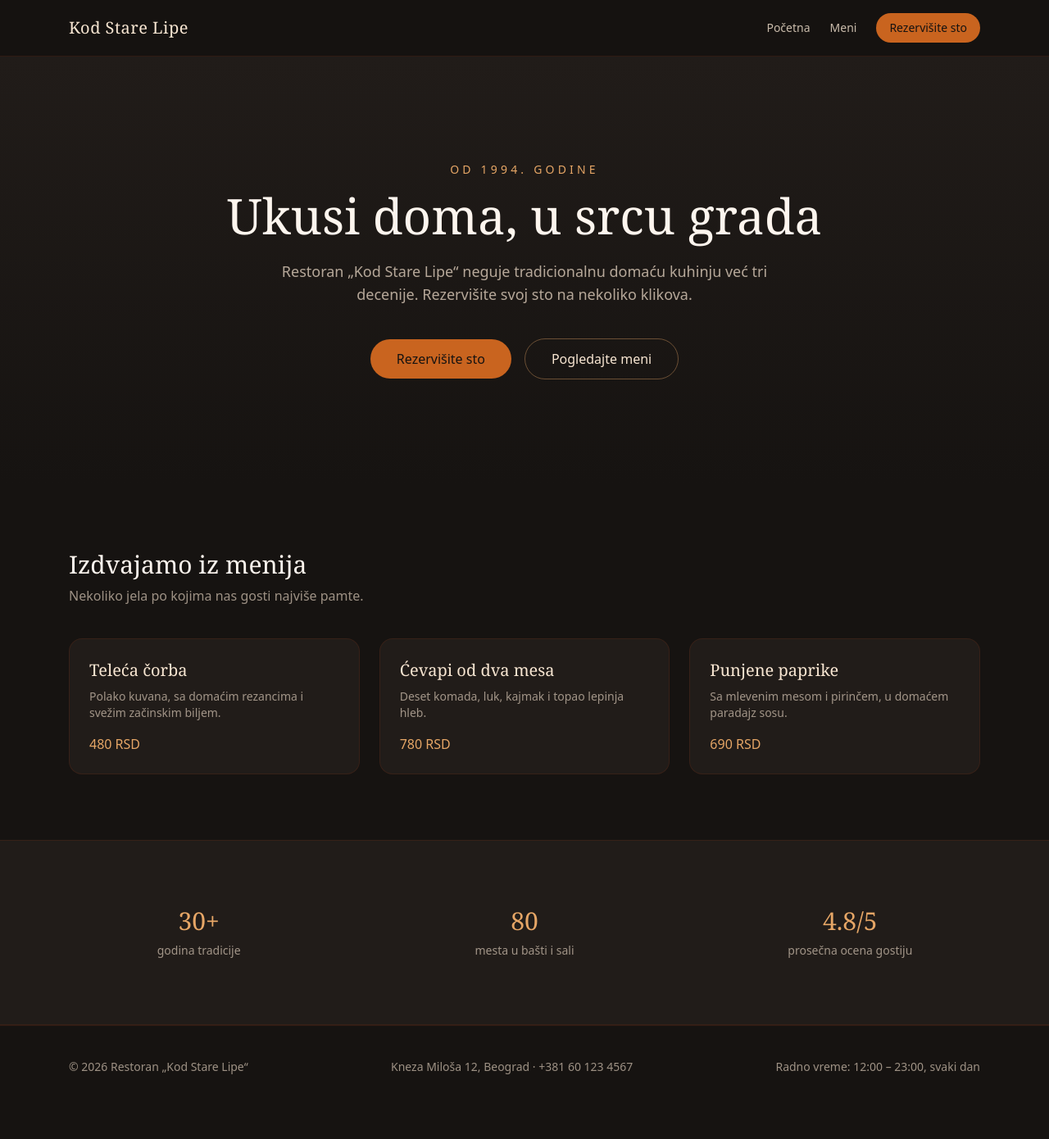
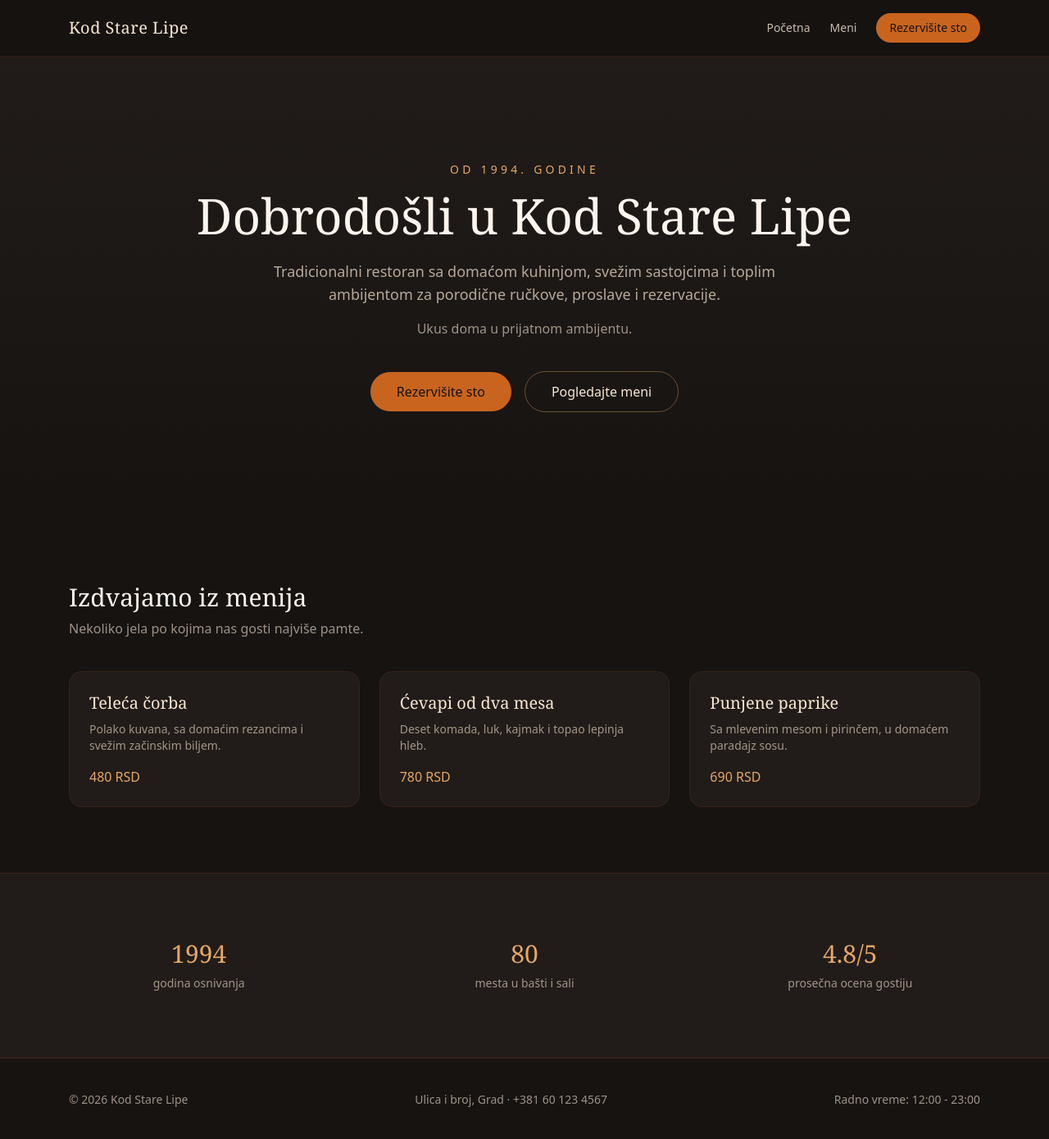
Before and after one commit to sasaklinko1-art/restoran-app, a Next.js app: page / in a window 1280 px wide. Shown: the whole page at 82% size. Before the commit the page ends 1352 px from the top, so only its background shows below. Built offline with nearby package versions, Linux system fonts and the light colour scheme.

Commit message:
Create reusable restaurant template

```diff
--- a/app/layout.tsx
+++ b/app/layout.tsx
@@ -1,10 +1,10 @@
+import { restoran } from "@/lib/restoran";
 import type { Metadata } from "next";
 import "./globals.css";
 
 export const metadata: Metadata = {
-  title: "Kod Stare Lipe — Restoran i rezervacije",
-  description:
-    "Tradicionalna domaća kuhinja u srcu grada. Rezervišite sto online za nezaboravno veče.",
+  title: restoran.seo.title,
+  description: restoran.seo.description,
 };
 
 export default function RootLayout({
--- a/app/page.tsx
+++ b/app/page.tsx
@@ -1,53 +1,43 @@
 import Link from "next/link";
 import Navbar from "@/components/Navbar";
 import Footer from "@/components/Footer";
-
-const IZDVOJENA_JELA = [
-  {
-    naziv: "Teleća čorba",
-    opis: "Polako kuvana, sa domaćim rezancima i svežim začinskim biljem.",
-    cena: "480 RSD",
-  },
-  {
-    naziv: "Ćevapi od dva mesa",
-    opis: "Deset komada, luk, kajmak i topao lepinja hleb.",
-    cena: "780 RSD",
-  },
-  {
-    naziv: "Punjene paprike",
-    opis: "Sa mlevenim mesom i pirinčem, u domaćem paradajz sosu.",
-    cena: "690 RSD",
-  },
-];
+import { restoran } from "@/lib/restoran";
 
 export default function PocetnaStranica() {
   return (
     <>
       <Navbar />
+
       <main>
         <section className="relative overflow-hidden bg-gradient-to-b from-charcoal-800 to-charcoal-900 px-5 py-24 sm:py-32">
           <div className="mx-auto max-w-4xl text-center">
             <p className="mb-4 text-sm uppercase tracking-[0.3em] text-ember-300">
-              Od 1994. godine
+              Od {restoran.godinaOsnivanja}. godine
             </p>
+
             <h1 className="font-serif text-4xl leading-tight text-ember-50 sm:text-6xl">
-              Ukusi doma, u srcu grada
+              {restoran.hero.naslov}
             </h1>
+
             <p className="mx-auto mt-6 max-w-2xl text-lg text-ember-100/70">
-              Restoran &bdquo;Kod Stare Lipe&ldquo; neguje tradicionalnu
-              domaću kuhinju već tri decenije. Rezervišite svoj sto na
-              nekoliko klikova.
+              {restoran.opis}
             </p>
+
+            <p className="mx-auto mt-4 max-w-2xl text-base text-ember-100/60">
+              {restoran.hero.podnaslov}
+            </p>
+
             <div className="mt-10 flex flex-col items-center justify-center gap-4 sm:flex-row">
               <Link
                 href="/rezervacija"
-                className="rounded-full bg-ember-500 px-8 py-3 font-medium text-charcoal-900 hover:bg-ember-400 transition"
+                className="rounded-full bg-ember-500 px-8 py-3 font-medium text-charcoal-900 transition hover:bg-ember-400"
               >
                 Rezervišite sto
               </Link>
+
               <Link
                 href="/meni"
-                className="rounded-full border border-ember-300/40 px-8 py-3 font-medium text-ember-100 hover:border-ember-300 transition"
+                className="rounded-full border border-ember-300/40 px-8 py-3 font-medium text-ember-100 transition hover:border-ember-300"
               >
                 Pogledajte meni
               </Link>
@@ -59,11 +49,13 @@ export default function PocetnaStranica() {
           <h2 className="mb-2 font-serif text-3xl text-ember-50">
             Izdvajamo iz menija
           </h2>
+
           <p className="mb-10 text-ember-100/60">
             Nekoliko jela po kojima nas gosti najviše pamte.
           </p>
+
           <div className="grid gap-6 sm:grid-cols-3">
-            {IZDVOJENA_JELA.map((jelo) => (
+            {restoran.izdvojenaJela.map((jelo) => (
               <div
                 key={jelo.naziv}
                 className="rounded-2xl border border-ember-900/40 bg-charcoal-800 p-6"
@@ -71,7 +63,11 @@ export default function PocetnaStranica() {
                 <h3 className="font-serif text-xl text-ember-100">
                   {jelo.naziv}
                 </h3>
-                <p className="mt-2 text-sm text-ember-100/60">{jelo.opis}</p>
+
+                <p className="mt-2 text-sm text-ember-100/60">
+                  {jelo.opis}
+                </p>
+
                 <p className="mt-4 font-medium text-ember-300">
                   {jelo.cena}
                 </p>
@@ -83,20 +79,35 @@ export default function PocetnaStranica() {
         <section className="border-y border-ember-900/40 bg-charcoal-800 px-5 py-20">
           <div className="mx-auto grid max-w-6xl gap-10 sm:grid-cols-3">
             <div className="text-center">
-              <p className="font-serif text-3xl text-ember-300">30+</p>
-              <p className="mt-2 text-sm text-ember-100/60">godina tradicije</p>
+              <p className="font-serif text-3xl text-ember-300">
+                {restoran.godinaOsnivanja}
+              </p>
+              <p className="mt-2 text-sm text-ember-100/60">
+                godina osnivanja
+              </p>
             </div>
+
             <div className="text-center">
-              <p className="font-serif text-3xl text-ember-300">80</p>
-              <p className="mt-2 text-sm text-ember-100/60">mesta u bašti i sali</p>
+              <p className="font-serif text-3xl text-ember-300">
+                {restoran.brojMesta}
+              </p>
+              <p className="mt-2 text-sm text-ember-100/60">
+                mesta u bašti i sali
+              </p>
             </div>
+
             <div className="text-center">
-              <p className="font-serif text-3xl text-ember-300">4.8/5</p>
-              <p className="mt-2 text-sm text-ember-100/60">prosečna ocena gostiju</p>
+              <p className="font-serif text-3xl text-ember-300">
+                {restoran.ocena}
+              </p>
+              <p className="mt-2 text-sm text-ember-100/60">
+                prosečna ocena gostiju
+              </p>
             </div>
           </div>
         </section>
       </main>
+
       <Footer />
     </>
   );
--- a/components/Footer.tsx
+++ b/components/Footer.tsx
@@ -1,10 +1,16 @@
+import { restoran } from "@/lib/restoran";
+
 export default function Footer() {
   return (
     <footer className="border-t border-ember-900/40 bg-charcoal-900 py-10 text-sm text-ember-100/60">
-      <div className="mx-auto max-w-6xl px-5 flex flex-col gap-2 sm:flex-row sm:items-center sm:justify-between">
-        <p>&copy; {new Date().getFullYear()} Restoran &bdquo;Kod Stare Lipe&ldquo;</p>
-        <p>Kneza Miloša 12, Beograd · +381 60 123 4567</p>
-        <p>Radno vreme: 12:00 – 23:00, svaki dan</p>
+      <div className="mx-auto flex max-w-6xl flex-col gap-2 px-5 sm:flex-row sm:items-center sm:justify-between">
+        <p>
+          &copy; {new Date().getFullYear()} {restoran.naziv}
+        </p>
+        <p>
+          {restoran.adresa} · {restoran.telefon}
+        </p>
+        <p>Radno vreme: {restoran.radnoVreme.ponedeljakPetak}</p>
       </div>
     </footer>
   );
--- a/components/FormaRezervacije.tsx
+++ b/components/FormaRezervacije.tsx
@@ -1,6 +1,7 @@
 "use client";
 
 import { useMemo, useState } from "react";
+import { restoran } from "@/lib/restoran";
 
 const terminiVremena = Array.from({ length: 48 }, (_, i) => {
   const sati = String(Math.floor(i / 2)).padStart(2, "0");
@@ -14,6 +15,7 @@ export default function FormaRezervacije() {
     const godina = datum.getFullYear();
     const mesec = String(datum.getMonth() + 1).padStart(2, "0");
     const dan = String(datum.getDate()).padStart(2, "0");
+
     return `${godina}-${mesec}-${dan}`;
   }, []);
 
@@ -24,7 +26,9 @@ export default function FormaRezervacije() {
   const [vreme, setVreme] = useState("");
   const [brojGostiju, setBrojGostiju] = useState("2");
   const [napomena, setNapomena] = useState("");
-  const [trajanjeMinuta, setTrajanjeMinuta] = useState("120");
+  const [trajanjeMinuta, setTrajanjeMinuta] = useState(
+    String(restoran.rezervacije.trajanjeMinuta)
+  );
   const [uspesno, setUspesno] = useState("");
   const [greska, setGreska] = useState("");
   const [loading, setLoading] = useState(false);
@@ -61,7 +65,7 @@ export default function FormaRezervacije() {
       }
 
       setUspesno(
-        "Hvala vam na rezervaciji! Vaš zahtev je primljen. Potvrdićemo rezervaciju telefonom u najkraćem roku."
+        `Hvala vam na rezervaciji! Vaš zahtev je primljen. Tim restorana ${restoran.naziv} potvrdiće rezervaciju telefonom u najkraćem roku.`
       );
 
       setIme("");
@@ -71,7 +75,9 @@ export default function FormaRezervacije() {
       setVreme("");
       setBrojGostiju("2");
       setNapomena("");
-      setTrajanjeMinuta("120");
+      setTrajanjeMinuta(
+        String(restoran.rezervacije.trajanjeMinuta)
+      );
     } catch {
       setGreska("Došlo je do greške prilikom slanja rezervacije.");
     } finally {
@@ -160,7 +166,13 @@ export default function FormaRezervacije() {
             required
             className="w-full rounded-lg border border-ember-900/40 bg-charcoal-800 px-4 py-3 text-ember-50 outline-none focus:border-ember-400"
           >
-            {Array.from({ length: 30 }, (_, i) => i + 1).map((broj) => (
+            {Array.from(
+              {
+                length:
+                  restoran.rezervacije.maksimalnoGostijuPoRezervaciji,
+              },
+              (_, i) => i + 1
+            ).map((broj) => (
               <option key={broj} value={broj}>
                 {broj}
               </option>
@@ -203,6 +215,7 @@ export default function FormaRezervacije() {
             className="w-full rounded-lg border border-ember-900/40 bg-charcoal-800 px-4 py-3 text-ember-50 outline-none focus:border-ember-400"
           >
             <option value="">Izaberi vreme</option>
+
             {terminiVremena.map((termin) => (
               <option key={termin} value={termin}>
                 {termin}
--- a/components/Navbar.tsx
+++ b/components/Navbar.tsx
@@ -1,4 +1,5 @@
 import Link from "next/link";
+import { restoran } from "@/lib/restoran";
 
 export default function Navbar() {
   return (
@@ -8,18 +9,19 @@ export default function Navbar() {
           href="/"
           className="font-serif text-xl tracking-wide text-ember-100"
         >
-          Kod Stare Lipe
+          {restoran.naziv}
         </Link>
+
         <div className="flex items-center gap-6 text-sm text-ember-100/80">
-          <Link href="/" className="hover:text-ember-300 transition">
+          <Link href="/" className="transition hover:text-ember-300">
             Početna
           </Link>
-          <Link href="/meni" className="hover:text-ember-300 transition">
+          <Link href="/meni" className="transition hover:text-ember-300">
             Meni
           </Link>
           <Link
             href="/rezervacija"
-            className="rounded-full bg-ember-500 px-4 py-2 font-medium text-charcoal-900 hover:bg-ember-400 transition"
+            className="rounded-full bg-ember-500 px-4 py-2 font-medium text-charcoal-900 transition hover:bg-ember-400"
           >
             Rezervišite sto
           </Link>
--- /dev/null
+++ b/lib/restoran.ts
@@ -0,0 +1,65 @@
+export const restoran = {
+  naziv: "Kod Stare Lipe",
+  kratkiNaziv: "Stara Lipa",
+  slogan: "Domaća kuhinja, topla atmosfera i ukus koji se pamti.",
+  opis:
+    "Tradicionalni restoran sa domaćom kuhinjom, svežim sastojcima i toplim ambijentom za porodične ručkove, proslave i rezervacije.",
+  adresa: "Ulica i broj, Grad",
+  grad: "Beograd",
+  godinaOsnivanja: 1994,
+  brojMesta: 80,
+  ocena: "4.8/5",
+  telefon: "+381 60 123 4567",
+  email: "kontakt@kodstarelipe.rs",
+  instagram: "https://instagram.com/kodstarelipe",
+  facebook: "",
+  mapaUrl: "",
+  radnoVreme: {
+    ponedeljakPetak: "12:00 - 23:00",
+    subotaNedelja: "12:00 - 00:00",
+  },
+  rezervacije: {
+    brojStolova: 30,
+    trajanjeMinuta: 120,
+    maksimalnoGostijuPoRezervaciji: 12,
+  },
+  seo: {
+    title: "Kod Stare Lipe",
+    description:
+      "Restoran sa domaćom kuhinjom, rezervacijama i jelovnikom online.",
+    keywords: [
+      "restoran",
+      "domaća kuhinja",
+      "rezervacija stola",
+      "jelovnik",
+      "Beograd",
+    ],
+  },
+  hero: {
+    naslov: "Dobrodošli u Kod Stare Lipe",
+    podnaslov: "Ukus doma u prijatnom ambijentu.",
+  },
+  izdvojenaJela: [
+    {
+      naziv: "Teleća čorba",
+      opis: "Polako kuvana, sa domaćim rezancima i svežim začinskim biljem.",
+      cena: "480 RSD",
+    },
+    {
+      naziv: "Ćevapi od dva mesa",
+      opis: "Deset komada, luk, kajmak i topao lepinja hleb.",
+      cena: "780 RSD",
+    },
+    {
+      naziv: "Punjene paprike",
+      opis: "Sa mlevenim mesom i pirinčem, u domaćem paradajz sosu.",
+      cena: "690 RSD",
+    },
+  ],
+  kontakt: {
+    telefonLabel: "Telefon",
+    emailLabel: "Email",
+    adresaLabel: "Adresa",
+    radnoVremeLabel: "Radno vreme",
+  },
+} as const;
```
